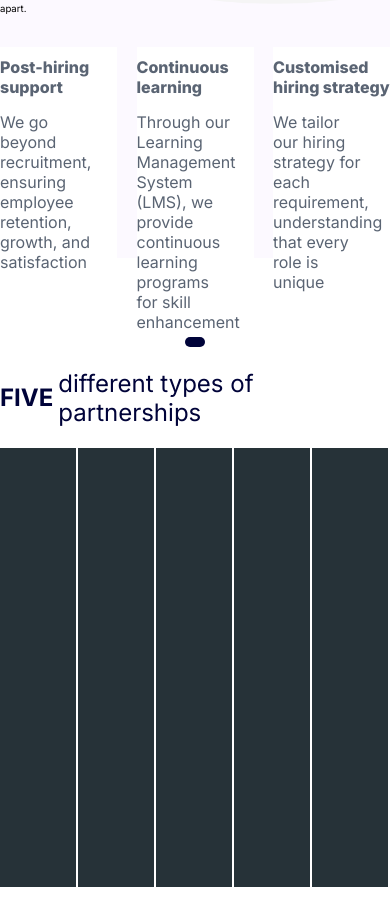
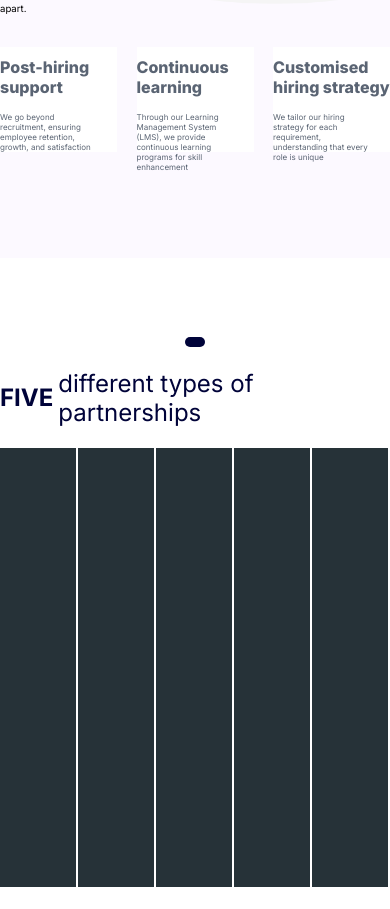
Before and after one commit to ShriramJayanth/ResponsiveCheck, a React (Create React App) app: page / in a window 390 px wide. Shown: the part 2169-3078 px from the top of the page. Built offline with nearby package versions, Linux system fonts and the light colour scheme.

Commit message:
tdhrtjryjy

```diff
--- a/src/HR.css
+++ b/src/HR.css
@@ -315,6 +315,20 @@ img{
     .HRFP-dummy{
         height:2vh;
     }
+    .Tab-main{
+        height:50%
+    }
+    .Tab-heading{
+        font-size: 1rem;
+
+    }
+    .Tab-desc{
+        font-size: 0.5rem;
+    }
+
+
+
+
 
 
 }
```
